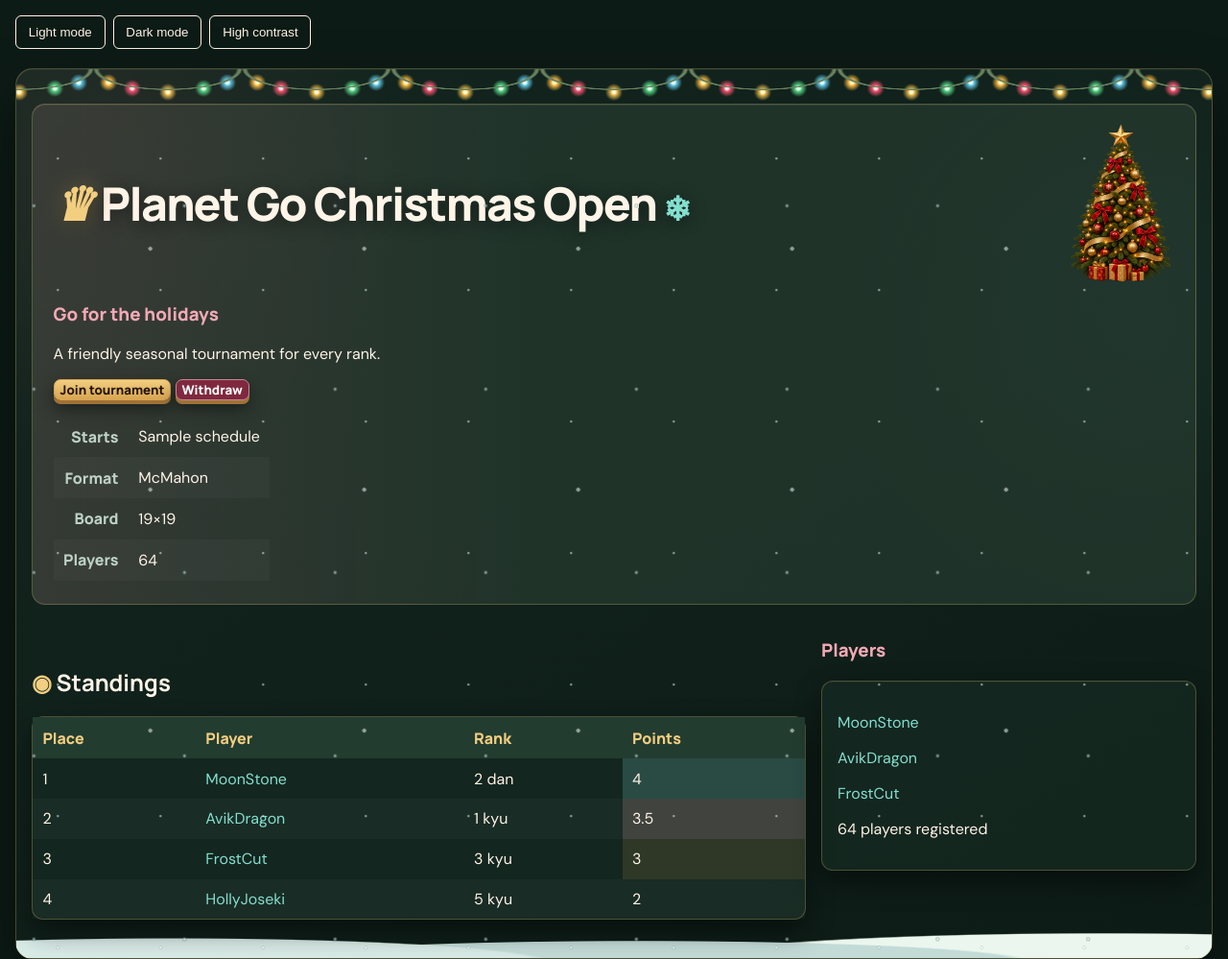
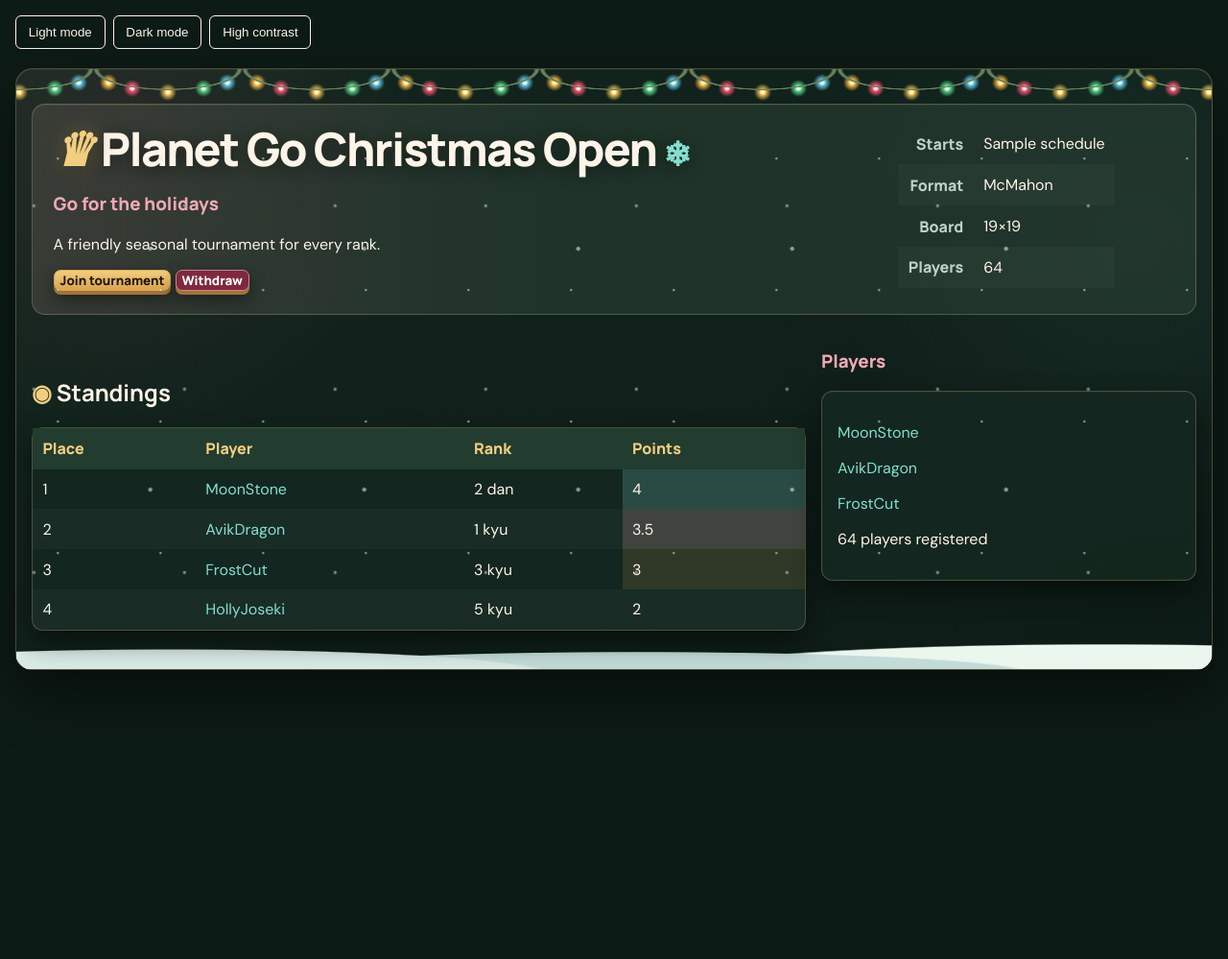
Before and after one commit to avikdragon55/test9999-ogs-assets, a plain HTML site: page christmas-tournament-preview.html in a window 1280 px wide. Shown: the whole page at 96% size. After the commit the page ends 800 px from the top, so only its background shows below. Drawn offline with Linux system fonts and the light colour scheme.

Commit message:
Remove the tree from the Christmas tournament theme

```diff
--- a/christmas-tournament-preview.html
+++ b/christmas-tournament-preview.html
@@ -4,7 +4,7 @@
     <meta charset="utf-8">
     <meta name="viewport" content="width=device-width, initial-scale=1">
     <title>Planet Go Christmas Tournament Preview</title>
-    <link rel="stylesheet" href="ct.css?v=6">
+    <link rel="stylesheet" href="ct.css?v=7">
     <style>
       * { box-sizing: border-box; }
       body { margin: 0; padding: 1rem; background: var(--pg-c-bg); color: var(--pg-c-ink); }
--- a/christmas-tournament.css
+++ b/christmas-tournament.css
@@ -142,19 +142,8 @@
   box-shadow: inset 0 1px rgba(255, 255, 255, .05);
 }
 
-.Tournament .top-details > :has(h2) {
-  flex: 1 1 100%;
-  min-width: 0;
-}
-
 .Tournament .top-details h2 {
-  box-sizing: border-box;
-  width: 100%;
-  min-height: clamp(108px, 13vw, 168px);
   margin: 0 0 .75rem !important;
-  padding-inline-end: clamp(83px, 10vw, 130px);
-  align-content: center;
-  background: url('./planet-go-tournament-tree.png') right center / auto 100% no-repeat;
   color: var(--pg-c-ink) !important;
   font: 800 clamp(1.65rem, 4vw, 3rem)/1.08 'Manrope', sans-serif !important;
   letter-spacing: -.035em;
--- a/ct.css
+++ b/ct.css
@@ -1 +1 @@
-@import url("./christmas-tournament.css?v=6");
+@import url("./christmas-tournament.css?v=7");
```
